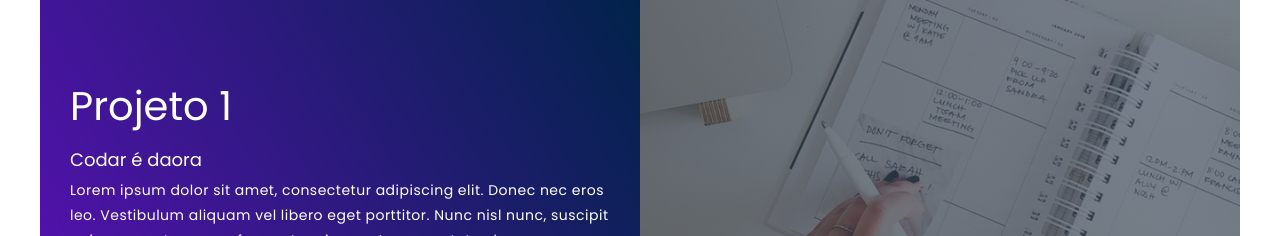
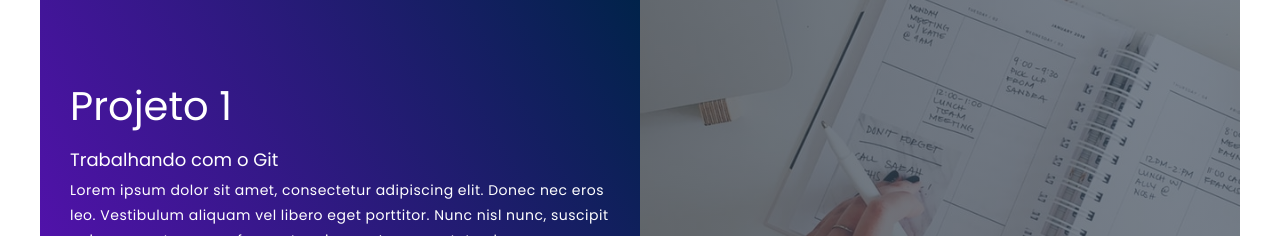
Before and after one commit to gabrielafariasfonseca/portifolio_gabriela, a plain HTML site: page index.html in a window 1280 px wide. Shown: the part 1186-1422 px from the top of the page. Drawn offline with Linux system fonts and the light colour scheme.

Commit message:
update project 1 description

```diff
--- a/index.html
+++ b/index.html
@@ -29,7 +29,7 @@
                 <div class="project-item">
                     <div class="project-info">
                         <h1>Projeto 1</h1>
-                        <h2>Codar é daora</h2>
+                        <h2>Trabalhando com o Git</h2>
                         <p>Lorem ipsum dolor sit amet, consectetur adipiscing elit. Donec nec eros leo. Vestibulum
                             aliquam vel libero eget porttitor. Nunc nisl nunc, suscipit quis quam ut, congue fermentum
                             ipsum. In consectetur, leo a accumsan eleifend, tortor leo eleifend nunc, sed pulvinar neque
```
